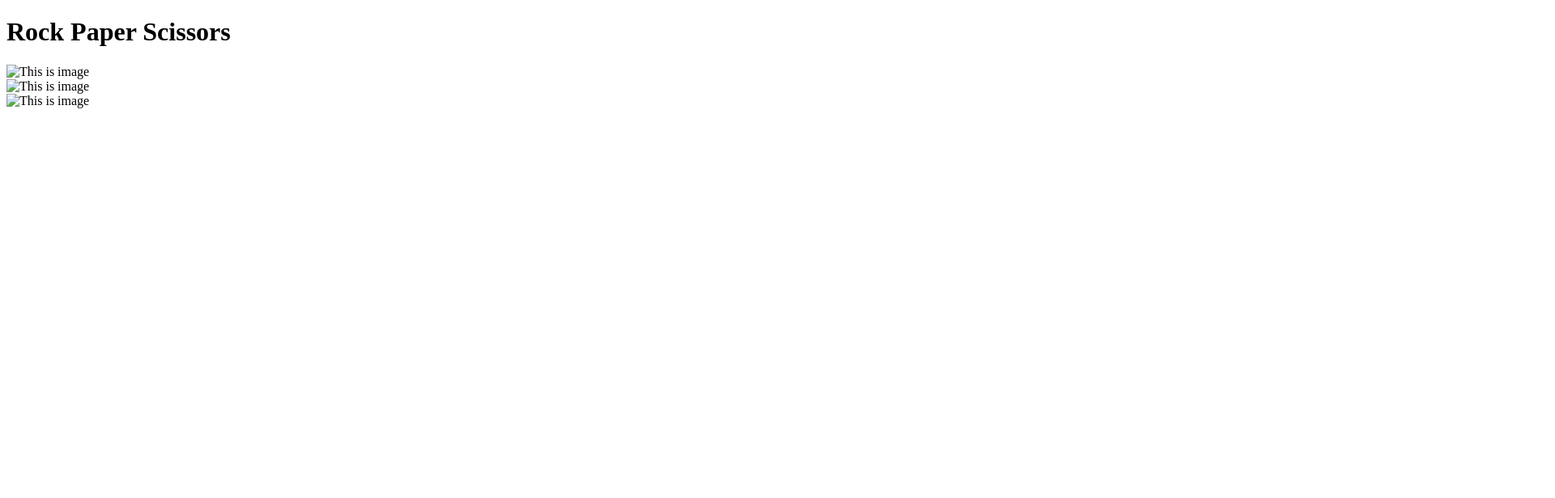
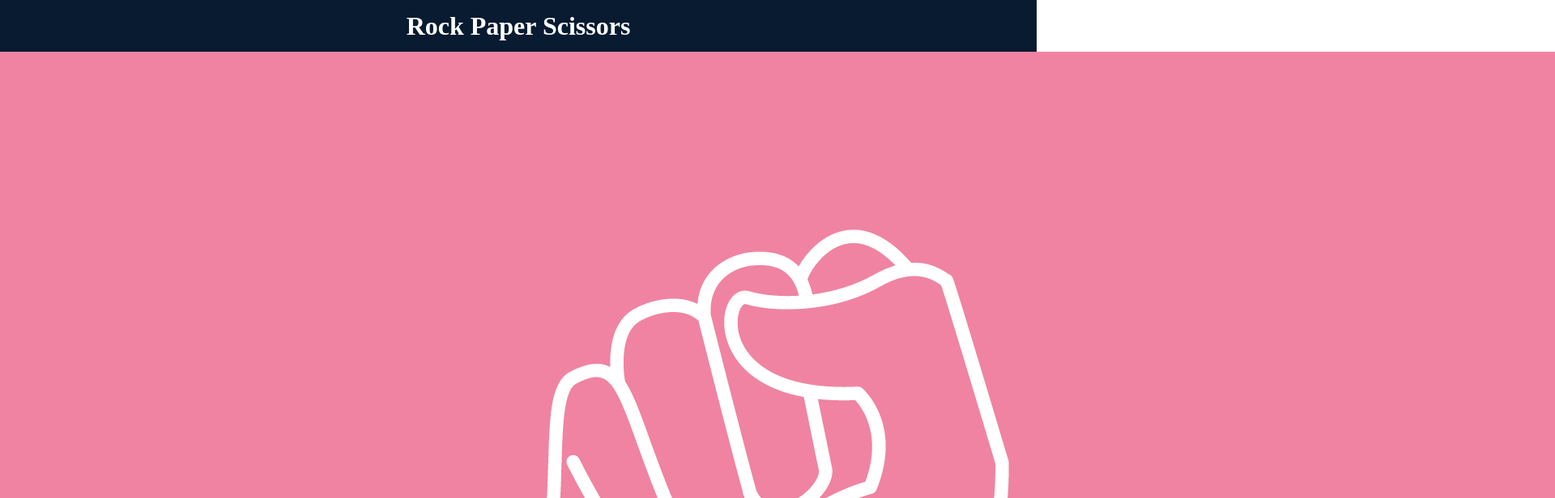
Before and after one commit to MuhammadUzain55/projects, a plain HTML site: page Rock-Paper-Scissors_Game/index.html in a window 1280 px wide. Shown: the top 616 px of the page at 81% size, 1920 px wide, since content can reach past the window. Drawn offline with Linux system fonts and the light colour scheme.

Commit message:
Add style

```diff
--- a/Rock-Paper-Scissors_Game/index.html
+++ b/Rock-Paper-Scissors_Game/index.html
@@ -4,24 +4,36 @@
     <meta charset="UTF-8">
     <meta name="viewport" content="width=device-width, initial-scale=1.0">
     <title>Rock Paper Scissors Game</title>
+    <link rel="stylesheet" href="style.css">
 </head>
 <body>
     <h1>Rock Paper Scissors</h1>
 
     <div class="choices">
         <div class="choice">
-            <img src="Images/my_Image.jpg" alt="This is image">
+            <img src="Images/rock.png" alt="This is image">
         </div>
         <div class="choice">
-            <img src="Images/my_Image.jpg" alt="This is image">
+            <img src="Images/paper.png" alt="This is image">
         </div>
         <div class="choice">
-            <img src="Images/my_Image.jpg" alt="This is image">
+            <img src="Images/scissors.png" alt="This is image">
         </div>
     </div>
 
     <div class="score-board">
+        <div class="score">
+            <p>You:</p>
+            <p class="user-score">0</p>
+        </div>
+        <div class="score">
+            <p>Comp:</p>
+            <p class="comp-score">0</p>
+        </div>
+    </div>
 
+    <div class="msg-container">
+        <p class="msg">Play your move</p>
     </div>
 </body>
 </html>
--- /dev/null
+++ b/Rock-Paper-Scissors_Game/style.css
@@ -0,0 +1,13 @@
+* {
+    margin: 0;
+    padding: 0;
+    box-sizing: border-box;
+    text-align: center;
+}
+
+h1 {
+    background-color: #081b31;
+    color: #ffff;
+    height: 4rem;
+    line-height: 4rem;
+}
```
